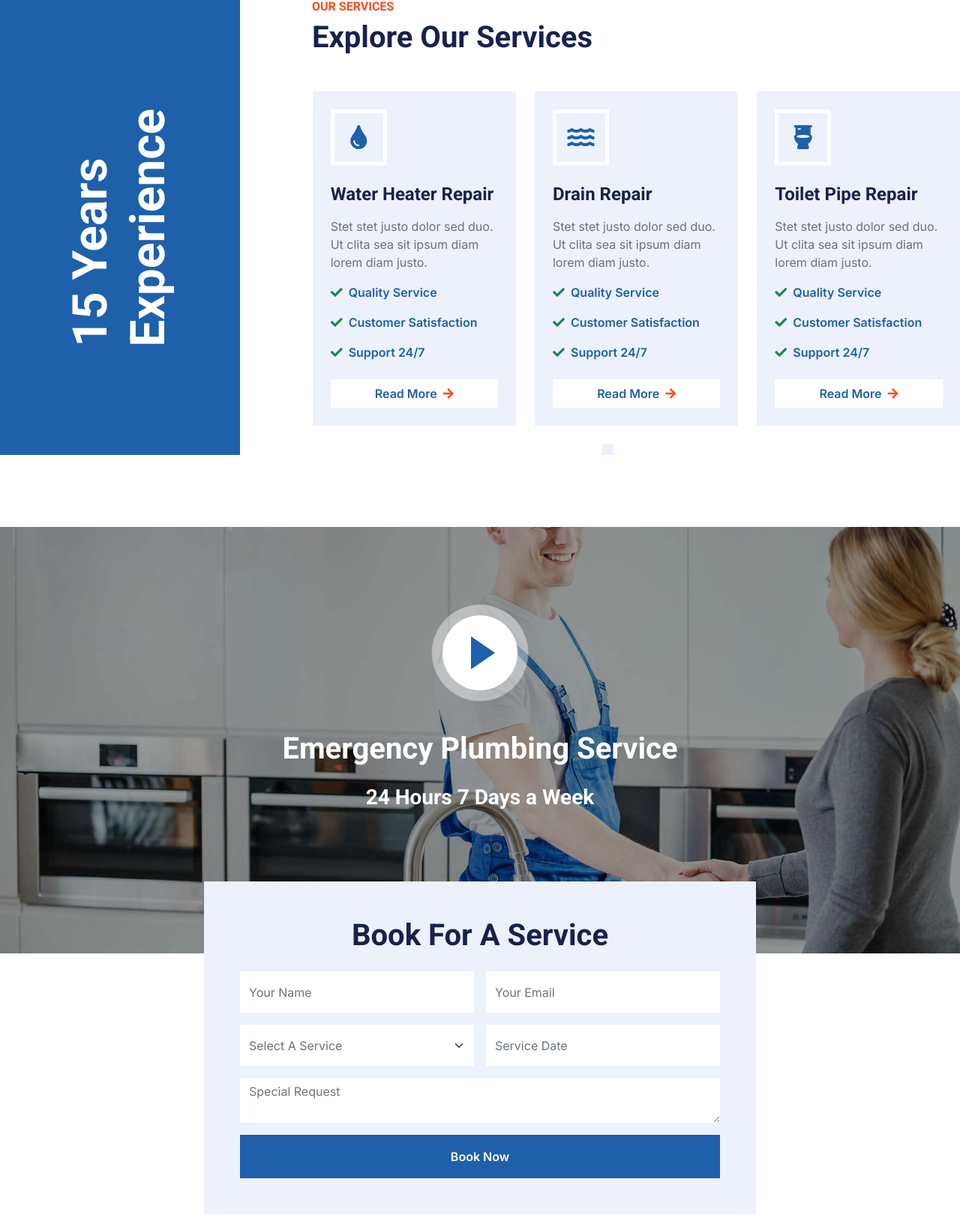
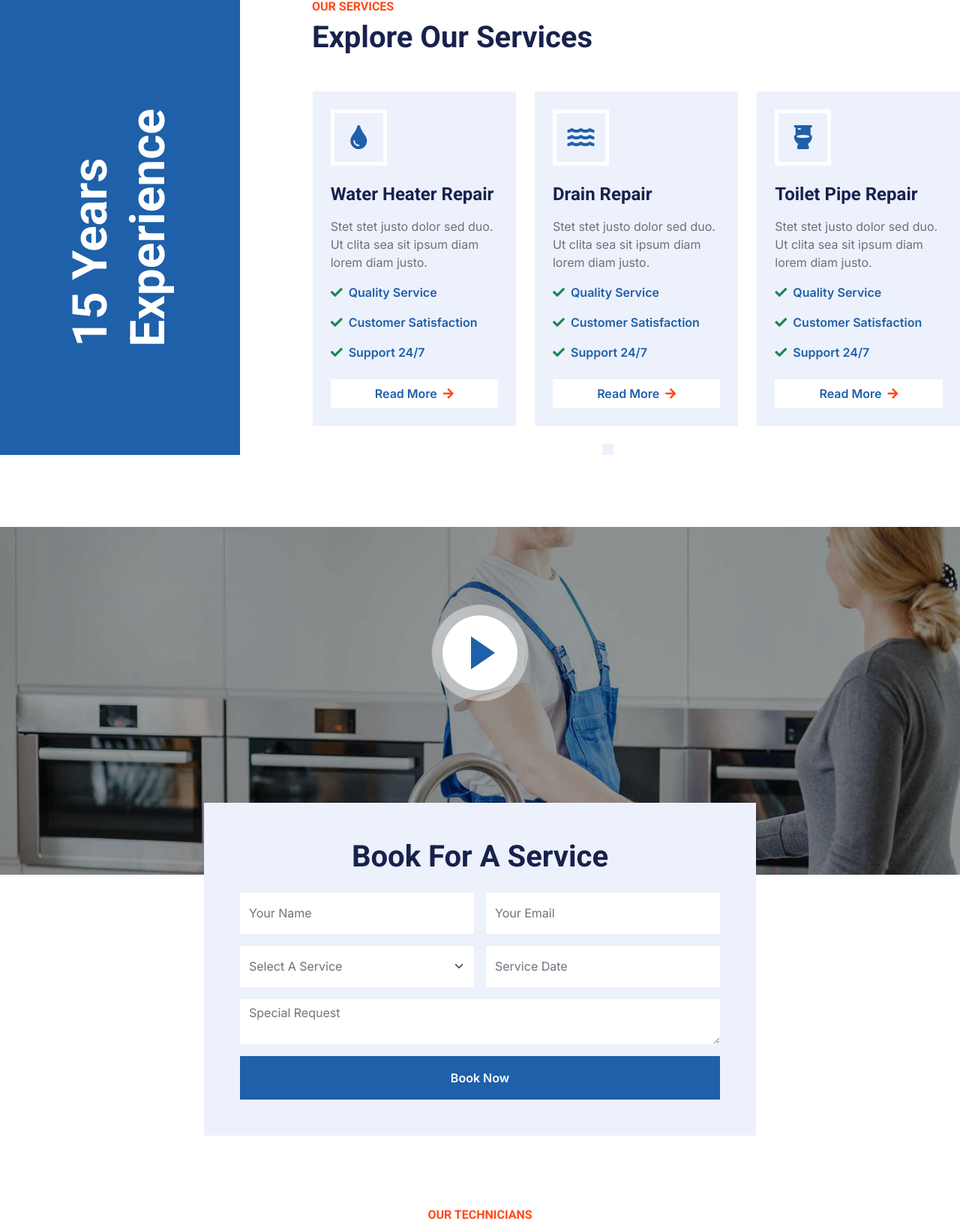
Before and after one commit to christopherece/plumbernz, a Django app: template templates/pages/index.html in a window 1280 px wide. Shown: the part 2293-3922 px from the top of the page at 75% size. Run offline with Django 5.2, Linux system fonts and the light colour scheme; the template is opened without the code that fills it, so the values that code supplies are empty; parts of the project's set-up code (start-up, migrations or seed data) failed here and were passed over; some libraries are stand-ins or nearby versions.

Commit message:
fixed static files

```diff
--- a/templates/pages/index.html
+++ b/templates/pages/index.html
@@ -235,8 +235,8 @@
                 </div>
             </div>
 
-            <h1 class="text-white mb-4">Emergency Plumbing Service</h1>
-            <h3 class="text-white mb-0">24 Hours 7 Days a Week</h3>
+            <!-- <h1 class="text-white mb-4">Emergency Plumbing Service</h1>
+            <h3 class="text-white mb-0">24 Hours 7 Days a Week</h3> -->
         </div>
         <div class="container position-relative wow fadeInUp" data-wow-delay="0.1s" style="margin-top: -6rem;">
             <div class="row justify-content-center">
```
